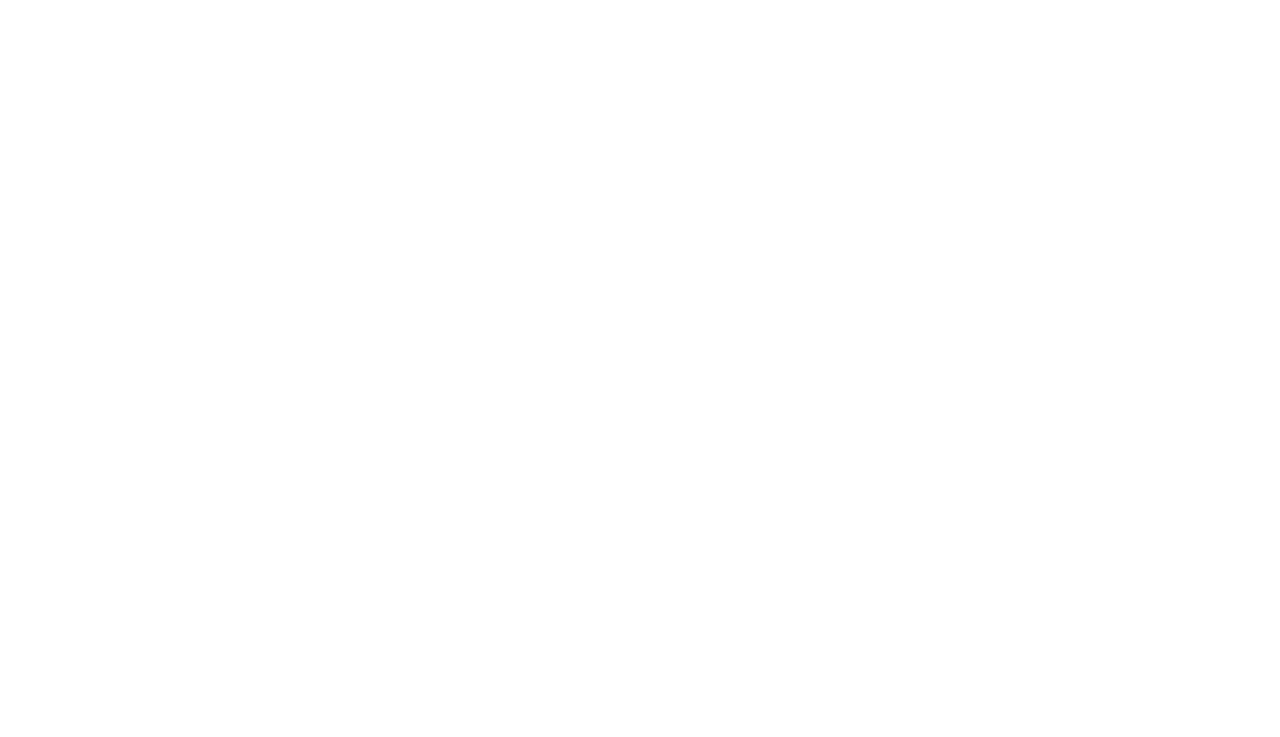
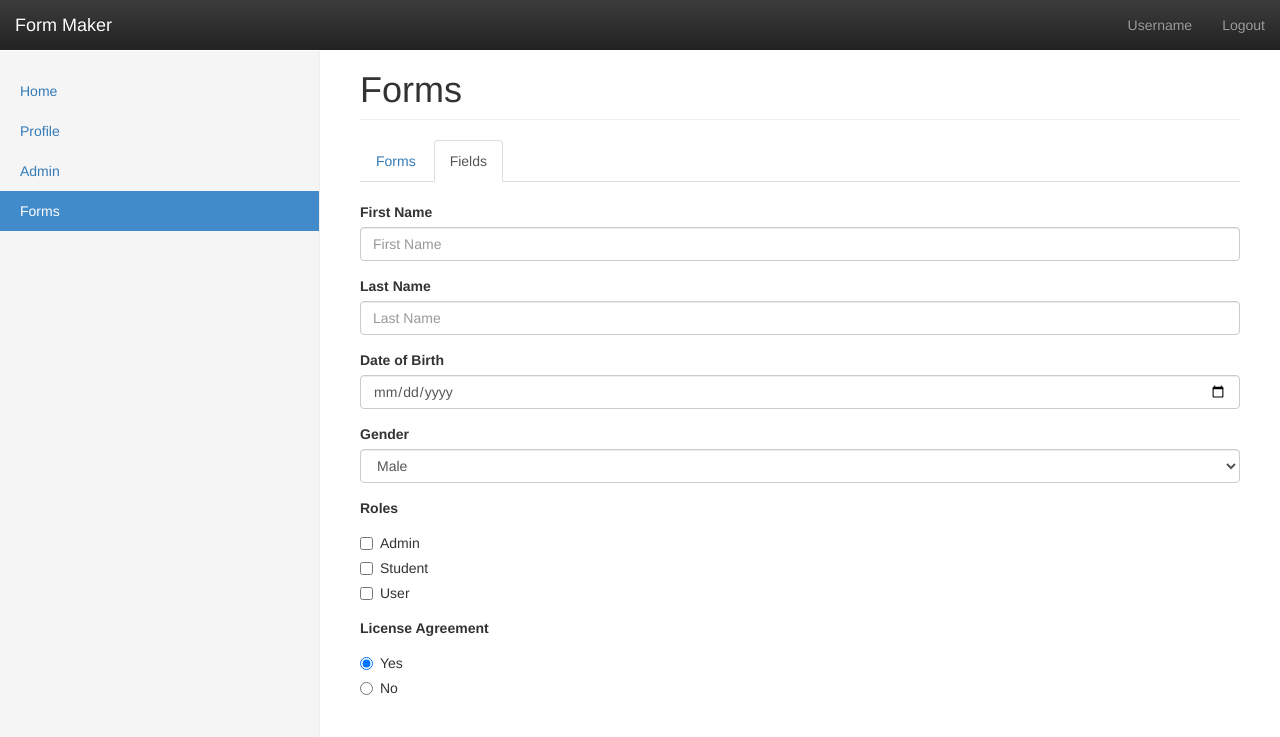
Before and after one commit to laazer/WebDevSpring2016, a plain HTML site: page public/assignment/form-fields.html in a window 1280 px wide. Drawn offline with nearby package versions, Linux system fonts and the light colour scheme.

Commit message:
started work on form and form-fileds

```diff
--- a/public/assignment/form-fields.html
+++ b/public/assignment/form-fields.html
@@ -0,0 +1,131 @@
+<!DOCTYPE HTML>
+<html lang="en">
+<head>
+    <!-- jquery -->
+    <script src="//code.jquery.com/jquery-1.12.0.min.js"></script>
+    <!-- Latest compiled and minified CSS -->
+    <link rel="stylesheet" href="https://maxcdn.bootstrapcdn.com/bootstrap/3.3.6/css/bootstrap.min.css" integrity="sha384-1q8mTJOASx8j1Au+a5WDVnPi2lkFfwwEAa8hDDdjZlpLegxhjVME1fgjWPGmkzs7" crossorigin="anonymous">
+    <!-- Optional theme -->
+    <link rel="stylesheet" href="https://maxcdn.bootstrapcdn.com/bootstrap/3.3.6/css/bootstrap-theme.min.css" integrity="sha384-fLW2N01lMqjakBkx3l/M9EahuwpSfeNvV63J5ezn3uZzapT0u7EYsXMjQV+0En5r" crossorigin="anonymous">
+    <!-- Latest compiled and minified JavaScript -->
+    <script src="https://maxcdn.bootstrapcdn.com/bootstrap/3.3.6/js/bootstrap.min.js" integrity="sha384-0mSbJDEHialfmuBBQP6A4Qrprq5OVfW37PRR3j5ELqxss1yVqOtnepnHVP9aJ7xS" crossorigin="anonymous"></script>
+    <meta name="viewport" content="width=device-width, initial-scale=1">
+    <!-- local stylesheet and js-->
+    <link rel="stylesheet" href="./css/style.css">
+    <link rel="stylesheet" href="./css/dashboard.css">
+    <script src="./js/main.js"></script>
+</head>
+<body cz-shortcut-listen="true">
+<!-- header bar -->
+<nav class="navbar navbar-inverse navbar-fixed-top">
+    <div class="container-fluid">
+        <div class="navbar-header">
+            <button type="button" class="navbar-toggle collapsed" data-toggle="collapse" data-target="#navbar" aria-expanded="false" aria-controls="navbar">
+                <span class="sr-only">Toggle navigation</span>
+                <span class="icon-bar"></span>
+                <span class="icon-bar"></span>
+                <span class="icon-bar"></span>
+            </button>
+            <a class="navbar-brand" id="main-logo" href="./home.html">Form Maker</a>
+        </div>
+        <div id="navbar" class="navbar-collapse collapse" aria-expanded="false" style="height: 1px;">
+            <ul class="nav navbar-nav navbar-right">
+                <li><a href="./profile.html" class="profile-link">Username</a></li>
+                <li><a href="#" class="logout-link">Logout</a></li>
+            </ul>
+        </div>
+    </div>
+</nav>
+
+<div class="container-fluid">
+    <div class="row">
+        <div class="col-sm-3 col-md-3 sidebar" id="main-sidebar">
+            <ul class="nav nav-sidebar">
+                <li>
+                    <a href="./home.html"><i class="home-link"></i>Home</a>
+                </li>
+                <li>
+                    <a href="./profile.html"><i class="profile-link"></i>Profile</a>
+                </li>
+                <li>
+                    <a href="./admin.html"><i class="admin-link"></i>Admin</a>
+                </li>
+                <li class="active">
+                    <a href="./forms.html"><i class="forms-link"></i>Forms</a>
+                </li>
+            </ul>
+        </div>
+        <div class="col-sm-9 col-sm-offset-3 col-md-9 col-md-offset-3 main">
+            <!-- All main content goes here -->
+            <h1 class="page-header">Forms</h1>
+            <!-- Tabs -->
+            <ul class="nav nav-tabs">
+                <li><a href="./forms.html">Forms</a></li>
+                <li class="active"><a href="#">Fields</a></li>
+            </ul>
+            <!-- Form-fileds form -->
+            <br/>
+            <form class="ffields-form">
+                <div class="form-group">
+                    <label for="field-fname">First Name</label>
+                    <input type="text" class="form-control" id="field-fname" placeholder="First Name">
+                </div>
+                <div class="form-group">
+                    <label for="field-lname">Last Name</label>
+                    <input type="text" class="form-control" id="field-lname" placeholder="Last Name">
+                </div>
+                <div class="form-group">
+                    <label for="field-dob">Date of Birth</label>
+                    <input type="date" class="form-control" id="field-dob" placeholder="Select Date">
+                </div>
+                <div class="form-group">
+                    <label>Gender</label>
+                    <select class="form-control">
+                        <option>Male</option>
+                        <option>Female</option>
+                    </select>
+                </div>
+                <div class="form-group">
+                    <label>Roles</label>
+                    <div class="checkbox">
+                        <label>
+                            <input type="checkbox" value="">
+                            Admin
+                        </label>
+                    </div>
+                    <div class="checkbox">
+                        <label>
+                            <input type="checkbox" value="">
+                            Student
+                        </label>
+                    </div>
+                    <div class="checkbox">
+                        <label>
+                            <input type="checkbox" value="">
+                            User
+                        </label>
+                    </div>
+                </div>
+                <div class="form-group">
+                    <label>License Agreement</label>
+                    <div class="radio">
+                        <label>
+                            <input type="radio" name="optionsRadios" id="optionsRadios1" value="option1" checked>
+                            Yes
+                        </label>
+                    </div>
+                    <div class="radio">
+                        <label>
+                            <input type="radio" name="optionsRadios" id="optionsRadios2" value="option2">
+                            No
+                        </label>
+                    </div>
+                </div>
+            </form>
+        </div>
+    </div>
+</div>
+
+
+</body>
+</html>
--- a/server.js
+++ b/server.js
@@ -3,7 +3,7 @@ var app = express();
 var ipaddress = process.env.OPENSHIFT_NODEJS_IP || '127.0.0.1';
 var port = process.env.OPENSHIFT_NODEJS_PORT || 3000;
 
-app.use('/', express.static(__dirname + '/assignment'))
+app.use('/', express.static(__dirname + '/public/assignment'))
 
 app.get('/hello', function(req, res){
     res.send('hello world');
```
Also changed, not shown: public/assignment/admin.html (+4 -4 lines), public/assignment/forms.html (+113 -0 lines).
